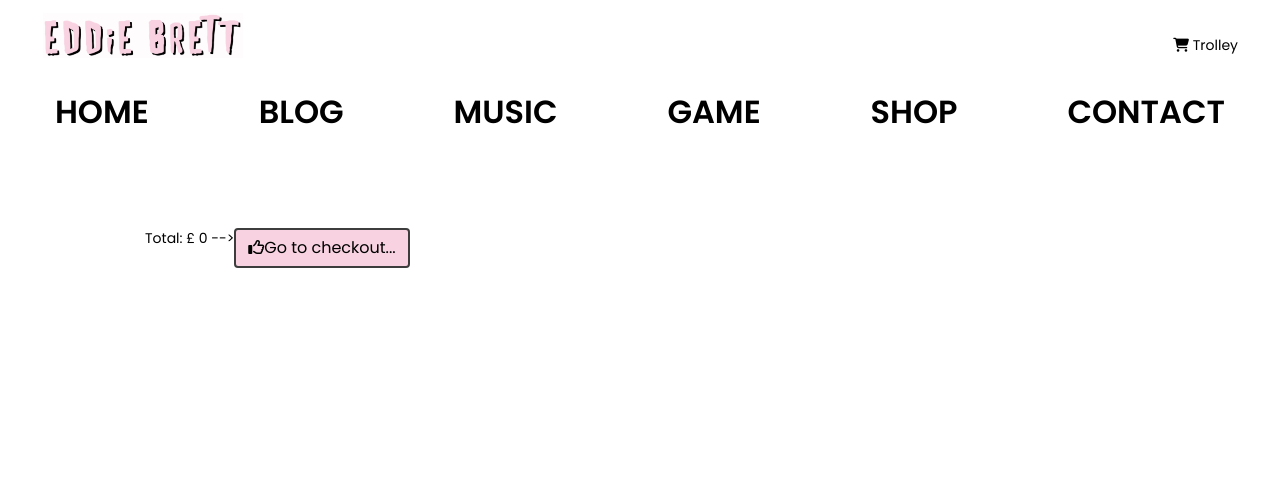
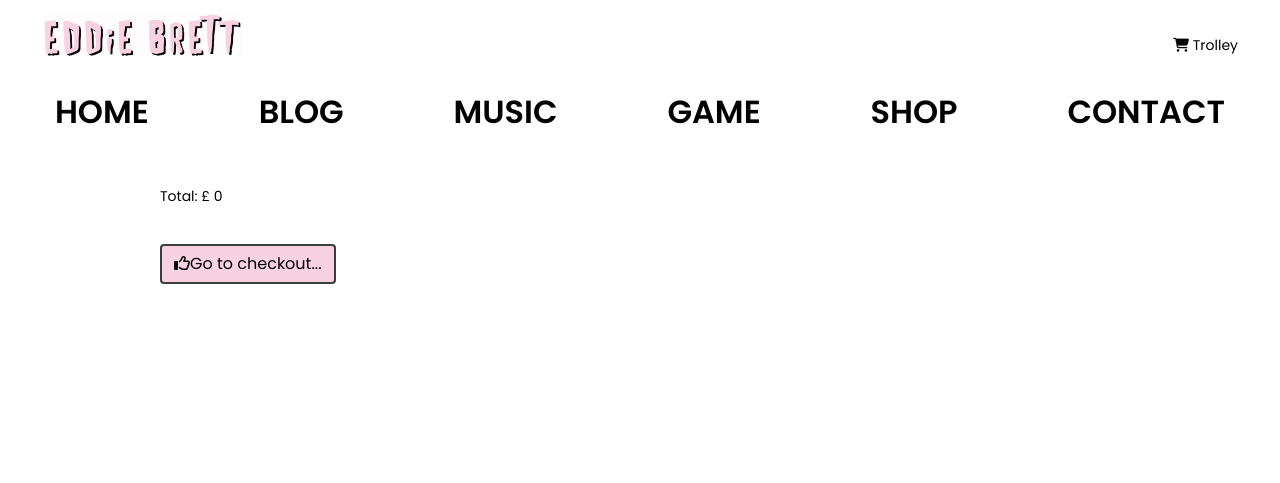
Before and after one commit to eddiebrett/eddiewebsite2020, a Django app: page /cart/ in a window 1280 px wide. Shown: the top 483 px of the page. Run offline with Django 3.2, Linux system fonts and the light colour scheme; some libraries are stand-ins or nearby versions; some web fonts are replaced.

Commit message:
corrected a html issues with the cart

```diff
--- a/cart/templates/cart.html
+++ b/cart/templates/cart.html
@@ -34,10 +34,10 @@
 	</div>
 	{% endfor %}
 </div>
+
+<div>
+<p class="price-total">Total: £ {{ total }}</p>
 <br/>
-<br/>
-<div class="row">
-	<p class="price-total">Total: £ {{ total }} --> </p>
 
 <a href="{% url 'checkout' %}" class="btn btn-success" role="button"><i class="far fa-thumbs-up"></i>Go to
 	checkout...</a>
```
